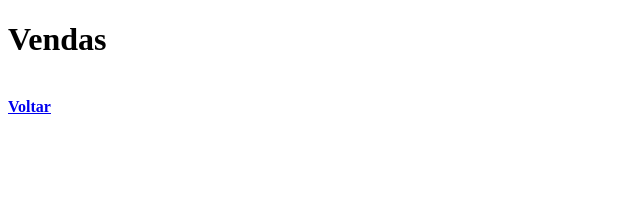
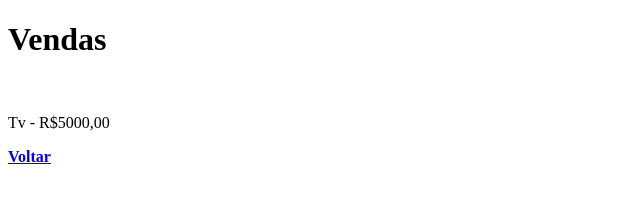
Before and after one commit to eliezerrn/nardi, a plain HTML site: page Teste1/vendas.html in a window 1280 px wide. Shown: the whole page, without its empty margins (0-640 px from the left). Drawn offline with Linux system fonts and the light colour scheme.

Commit message:
Teste commit pelo vscod

```diff
--- a/Teste1/vendas.html
+++ b/Teste1/vendas.html
@@ -9,6 +9,7 @@
 <body>
     <h1>Vendas</h1>
     <br>
+    <p>Tv - R$5000,00</p>
     <a href="index.html"> <b> Voltar</b></a>
 </body>
 </html>
```
